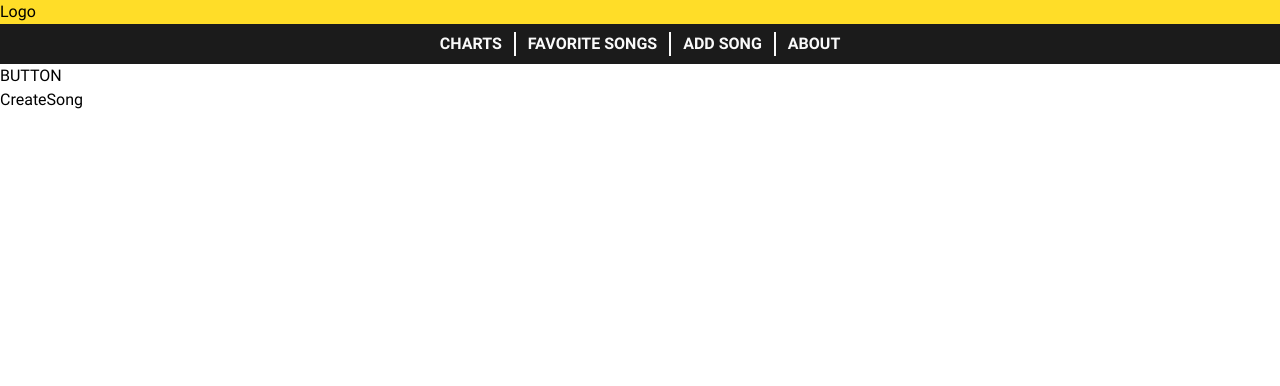
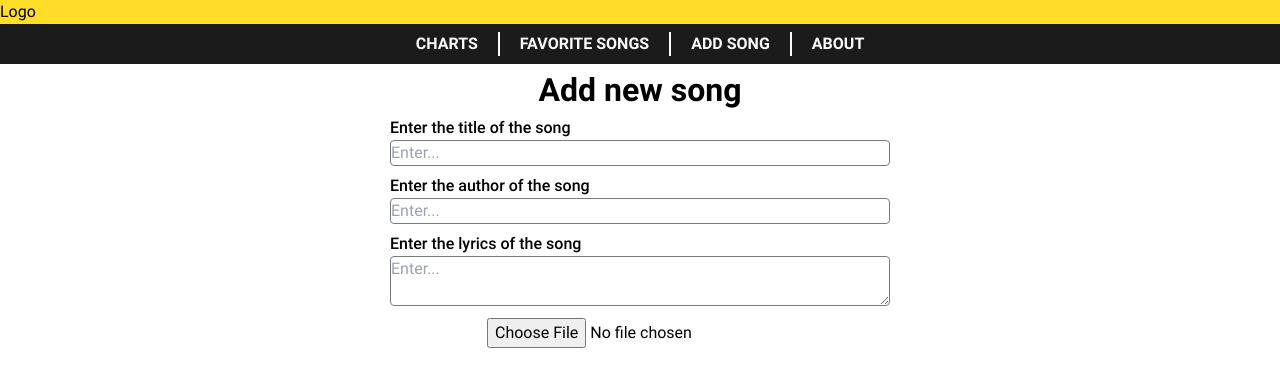
Before and after one commit to Kepleroot/sunfire-fe, a React (Vite) app: page /create-song in a window 1280 px wide. Shown: the top 386 px of the page. Built offline with nearby package versions, Linux system fonts and the light colour scheme.

Commit message:
feat: add from for creating song

```diff
--- a/src/App.tsx
+++ b/src/App.tsx
@@ -1,24 +1,11 @@
 import { BrowserRouter } from 'react-router-dom'
 import AppRouter from './components/AppRouter'
 import Header from './components/Header'
-import { useSelector } from 'react-redux'
-
-import { useEffect } from 'react'
-import { useDispatch } from 'react-redux'
-import axios from 'axios'
-import { State } from './store/store'
-import { Song } from './store/songs/types'
-import { fetchSongsRequest } from './store/songs/actions'
 
 function App() {
-  const dispatch = useDispatch()
-  const songs = useSelector((state: State) => state.songs.songs)
-
-  console.log(songs)
   return (
     <BrowserRouter>
       <Header />
-      <button onClick={() => dispatch(fetchSongsRequest())}>BUTTON</button>
       <AppRouter />
     </BrowserRouter>
   )
--- a/src/components/AppRouter.tsx
+++ b/src/components/AppRouter.tsx
@@ -3,7 +3,7 @@ import { adminRoutes, publicRoutes, userRoutes } from '../routes'
 
 const AppRouter = () => {
   return (
-    <div>
+    <div className='flex flex-col'>
       <Routes>
         {publicRoutes.map(({ path, Component }) => (
           <Route key={path} path={path} element={<Component />} />
--- a/src/components/Header.tsx
+++ b/src/components/Header.tsx
@@ -2,7 +2,7 @@ import { Link } from 'react-router-dom'
 
 const Header = () => {
   const linkClasses: string =
-    'my-2 px-3 border-r-2 last:border-0 font-semibold text-white'
+    'my-2 px-5 border-r-2 last:border-0 font-semibold text-white'
 
   return (
     <div className="flex flex-col">
--- a/src/pages/CreateSong.tsx
+++ b/src/pages/CreateSong.tsx
@@ -1,5 +1,57 @@
+import { ChangeEvent, useState } from 'react'
+
 const CreateSong = () => {
-  return <div>CreateSong</div>
+  const [title, setTitle] = useState<string>('')
+  const [author, setAuthor] = useState<string>('')
+  const [text, setText] = useState<string>('')
+  const [imgFile, setImgFileName] = useState<File>()
+
+  console.log(title)
+
+  const inputClasses: string = 'border rounded border-gray-300 min-h-[25px]'
+  const labelClasses: string = 'mt-2 font-medium text-base'
+
+  return (
+    <>
+      <div className="flex flex-col mx-12 items-center">
+        <h1 className="pt-2 text-center font-bold text-3xl">Add new song</h1>
+        <div className="flex flex-col max-w-[500px] w-1/2">
+          <label className={labelClasses} htmlFor="song__tilte">
+            Enter the title of the song
+          </label>
+          <input
+            className={inputClasses}
+            id="song__title"
+            placeholder="Enter..."
+            onChange={(e) => setTitle(e.target.value)}
+          />
+          <label className={labelClasses} htmlFor="song__author">
+            Enter the author of the song
+          </label>
+          <input
+            className={inputClasses}
+            id="song__author"
+            placeholder="Enter..."
+          />
+          <label className={labelClasses} htmlFor="song__text">
+            Enter the lyrics of the song
+          </label>
+          <textarea
+            className={inputClasses}
+            id="song__text"
+            placeholder="Enter..."
+          ></textarea>
+        </div>
+        <div className="mt-3">
+          <input
+            type="file"
+            onChange={(e: ChangeEvent<HTMLInputElement>) => setImgFileName(e.target.files[0])}
+          />
+          {imgFile ? <img src={URL.createObjectURL(imgFile)} alt={imgFile?.name} /> : <></>}
+        </div>
+      </div>
+    </>
+  )
 }
 
 export default CreateSong
--- a/src/store/songs/reducers.ts
+++ b/src/store/songs/reducers.ts
@@ -1,4 +1,4 @@
-import { SimpleAction } from '../store'
+import { SimpleAction } from '../../types'
 import { SongsActionTypes, SongsState } from './types'
 
 const initialState: SongsState = {
--- a/src/store/songs/sagas.ts
+++ b/src/store/songs/sagas.ts
@@ -1,6 +1,4 @@
-import { put, call, take, takeEvery, all } from 'redux-saga/effects'
-import { fetchSongsRequest } from './actions'
-import axios from 'axios'
+import { put, call, takeEvery, all } from 'redux-saga/effects'
 import { fetchSongsSuccess } from './actions'
 import { fetchSongsFailure } from './actions'
 import { SongsActionTypes } from './types'
--- a/tailwind.config.js
+++ b/tailwind.config.js
@@ -27,6 +27,7 @@ export default {
         800: '#272A2F',
       },
       gray: {
+        300: '#757C82',
         800: '#2F3B49',
       },
       black: '#1B1B1B',
```
Also changed, not shown: src/store/store.ts (+0 -10 lines), src/types/index.ts (added, +12 -0 lines).
